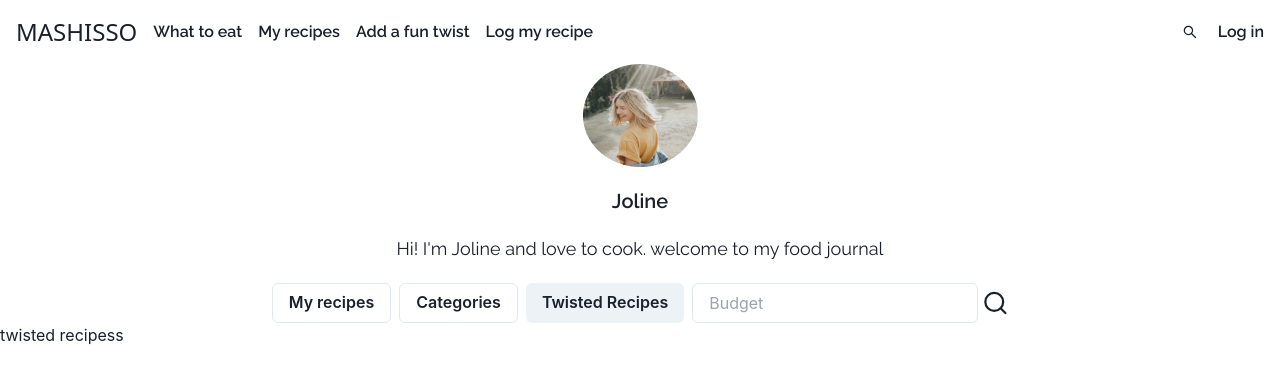
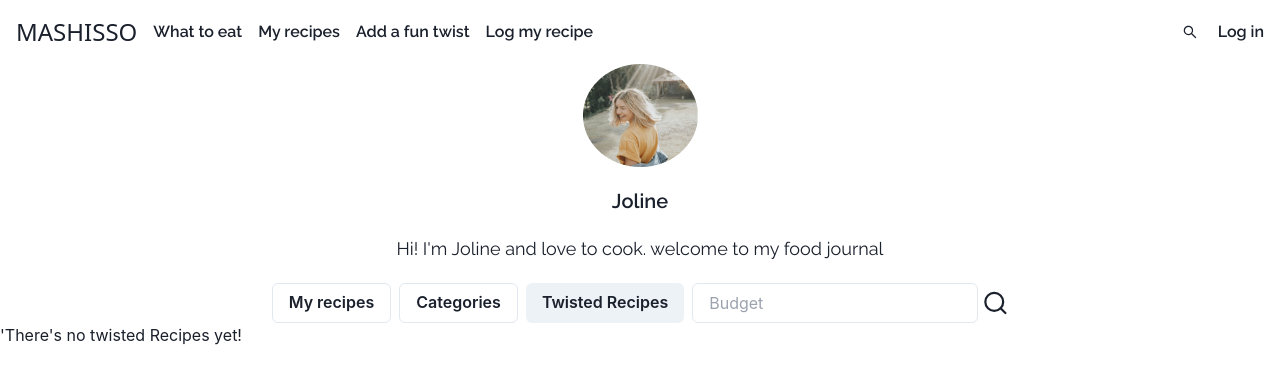
Before and after one commit to Minimoocodes/indi-project, a React (Vite) app: page /my-recipes in a window 1280 px wide. Both pictures are taken after a click on the button "Twisted Recipes". Shown: the top 384 px of the page. Built offline with nearby package versions, Linux system fonts and the light colour scheme; a web font is replaced by a local one.

Commit message:
twistedRecipes context created

```diff
--- a/src/components/ButtonCategories.tsx
+++ b/src/components/ButtonCategories.tsx
@@ -1,7 +1,7 @@
 import { Box, Button, HStack, Input } from "@chakra-ui/react";
 import { useContext, useRef } from "react";
 import { LuSearch } from "react-icons/lu";
-import { SearchWordContext } from "../context/context";
+import { SearchWordContext } from "../context/SearchWordContext";
 import { recipes } from "../data";
 
 interface Props {
--- a/src/components/Header.tsx
+++ /dev/null
@@ -1,14 +0,0 @@
-import { Text } from "@chakra-ui/react";
-
-const Header = () => {
-  return (
-    <div>
-      <Text className="logo-primary text-3xl md:text-6xl">MASHISSO</Text>
-      <Text className="logo-secondary text-xl md:text-4xl">
-        Live a delicious life everyday, every meals.
-      </Text>
-    </div>
-  );
-};
-
-export default Header;
--- a/src/components/Layout.tsx
+++ b/src/components/Layout.tsx
@@ -1,12 +1,21 @@
 import { Outlet } from "react-router-dom";
 import Heading from "./Heading";
+import { useState } from "react";
+import { RecipeTwistContext } from "../context/RecipeTwistContext";
+import { TrimmedData } from "../hooks/useTwistRecipe";
 
 const Layout = () => {
+  const [twistedRecipes, setTwistedRecipes] = useState<TrimmedData[]>([]);
+
   return (
     <>
       <Heading />
       <div>
-        <Outlet />
+        <RecipeTwistContext.Provider
+          value={{ twistedRecipes, setTwistedRecipes }}
+        >
+          <Outlet />
+        </RecipeTwistContext.Provider>
       </div>
     </>
   );
--- a/src/components/RecipeGrid.tsx
+++ b/src/components/RecipeGrid.tsx
@@ -2,7 +2,7 @@ import { SimpleGrid, Text } from "@chakra-ui/react";
 import { recipes } from "../data";
 import RecipeCard from "./common/RecipeCard";
 import { Link } from "react-router-dom";
-import { SearchWordContext } from "../context/context";
+import { SearchWordContext } from "../context/SearchWordContext";
 import { useContext } from "react";
 
 const RecipeGrid = () => {
--- a/src/components/TwistedRecipes.tsx
+++ b/src/components/TwistedRecipes.tsx
@@ -1,5 +1,28 @@
+import { useContext } from "react";
+import { RecipeTwistContext } from "../context/RecipeTwistContext";
+import { TrimmedData } from "../hooks/useTwistRecipe";
+import { Text } from "@chakra-ui/react";
+
 const TwistedRecipes = () => {
-  return <div>twisted recipess</div>;
+  const { twistedRecipes } = useContext<TrimmedData | undefined>(
+    RecipeTwistContext
+  );
+  console.log("it better work", twistedRecipes);
+
+  return (
+    <div>
+      {twistedRecipes.length === 0 ? (
+        <Text>'There's no twisted Recipes yet!</Text>
+      ) : (
+        <>
+          <Text>Twisted Recipes will come here</Text>
+          {twistedRecipes.map((r) => (
+            <h1>{r.name}</h1>
+          ))}
+        </>
+      )}
+    </div>
+  );
 };
 
 export default TwistedRecipes;
--- /dev/null
+++ b/src/context/RecipeTwistContext.ts
@@ -0,0 +1,3 @@
+import { createContext } from "react";
+
+export const RecipeTwistContext = createContext(undefined);
--- /dev/null
+++ b/src/context/SearchWordContext.ts
@@ -0,0 +1,3 @@
+import { createContext } from "react";
+
+export const SearchWordContext = createContext(undefined)
--- a/src/context/context.ts
+++ /dev/null
@@ -1,13 +0,0 @@
-import { createContext } from "react";
-
-export const SearchWordContext = createContext(undefined)
-
-// export function useSearchContext() {
-//   const searchWord = useContext(SearchWordContext);
-
-//   if (searchWord === undefined) {
-//     throw new Error ('usecontext must be inside the provider.')
-//   }
-
-//   return searchWord;
-// }
--- a/src/hooks/useTwistRecipe.ts
+++ b/src/hooks/useTwistRecipe.ts
@@ -3,7 +3,7 @@ import { useState } from "react";
 import { dataExample } from "../consts/dataExample";
 import { Recipe } from "../components/common/RecipeCard";
 
-interface TrimmedData {
+export interface TrimmedData {
   id: number,
   name: string,
   description: string,
@@ -43,7 +43,7 @@ export const useTwistRecipe = () => {
       const { data } = await axios.post(`/chat/completions`, requestBody, {
         headers,
       });
-      console.log("hhh", data.choices[0].message.content); // return data;
+
       const twistedRecipe = data.choices[0].message.content;
       setTwistedRecipe(twistedRecipe);
       trimString(twistedRecipe);
@@ -51,6 +51,8 @@ export const useTwistRecipe = () => {
       console.error(error);
     }
   };
+
+
 
 const handleRecipePick = (recipe: Recipe) => {
   setChosenRecipe(recipe);
--- a/src/pages/FunTwist.tsx
+++ b/src/pages/FunTwistPage.tsx
@@ -9,9 +9,12 @@ import {
 } from "@chakra-ui/react";
 import { recipes } from "../data";
 import RecipeCard from "../components/common/RecipeCard";
-import { useTwistRecipe } from "../hooks/useTwistRecipe";
+import { TrimmedData, useTwistRecipe } from "../hooks/useTwistRecipe";
+import { useContext } from "react";
+import { RecipeTwistContext } from "../context/RecipeTwistContext";
 
-const FunTwist = () => {
+const FunTwistPage = () => {
+  const { twistedRecipes, setTwistedRecipes } = useContext(RecipeTwistContext);
   const {
     chosenRecipe,
     chosenTwist,
@@ -33,6 +36,12 @@ const FunTwist = () => {
     "Cheese",
     "Search",
   ];
+
+  const handleAdd = (data: TrimmedData) => {
+    setTwistedRecipes([...twistedRecipes, data]);
+  };
+
+  console.log("twisted recipes are", twistedRecipes);
 
   return (
     <SimpleGrid
@@ -117,6 +126,9 @@ const FunTwist = () => {
                 <Text>{p}</Text>
               ))}
             </Stack>
+            <Button onClick={() => handleAdd(trimmedData)}>
+              Add this to my recipe
+            </Button>
           </div>
         )}
       </GridItem>
@@ -124,4 +136,4 @@ const FunTwist = () => {
   );
 };
 
-export default FunTwist;
+export default FunTwistPage;
--- a/src/pages/MyRecipesPage.tsx
+++ b/src/pages/MyRecipesPage.tsx
@@ -4,7 +4,7 @@ import RecipeCategories from "../components/RecipeCategories";
 import TwistedRecipes from "../components/TwistedRecipes";
 import Profile from "../components/Profile";
 import ButtonCategories from "../components/ButtonCategories";
-import { SearchWordContext } from "../context/context";
+import { SearchWordContext } from "../context/SearchWordContext";
 
 type SearchWord = string | undefined;
 
@@ -21,6 +21,7 @@ const MyRecipes = () => {
   const handleClick = (menu: string) => {
     setActive(menu);
   };
+  console.log("active menu is", active);
   const menu = ["My recipes", "Categories", "Twisted Recipes"];
 
   return (
--- a/src/routes/router.tsx
+++ b/src/routes/router.tsx
@@ -1,13 +1,13 @@
 import { createBrowserRouter } from "react-router-dom";
 import WhatToEat from "../pages/WhatToEat";
 import MyRecipes from "../pages/MyRecipesPage";
-import FunTwist from "../pages/FunTwist";
 import LogRecipes from "../pages/LogRecipesPage";
 import Layout from "../components/Layout";
 import LandingPage from "../pages/LandingPage";
 import RecipeDetailPage from "../pages/RecipeDetailPage";
 import ErrorPage from "../pages/ErrorPage";
 import SearchRecipePage from "../pages/SearchRecipePage";
+import FunTwistPage from "../pages/FunTwistPage";
 
 const router = createBrowserRouter([
   {
@@ -20,7 +20,7 @@ const router = createBrowserRouter([
       { path: "/i-have-only", element: <SearchRecipePage /> },
       { path: "/my-recipes", element: <MyRecipes /> },
       { path: "/my-recipes/:id", element: <RecipeDetailPage /> },
-      { path: "/fun-twist", element: <FunTwist /> },
+      { path: "/fun-twist", element: <FunTwistPage /> },
       { path: "/log-recipes", element: <LogRecipes /> },
     ],
   },
```
